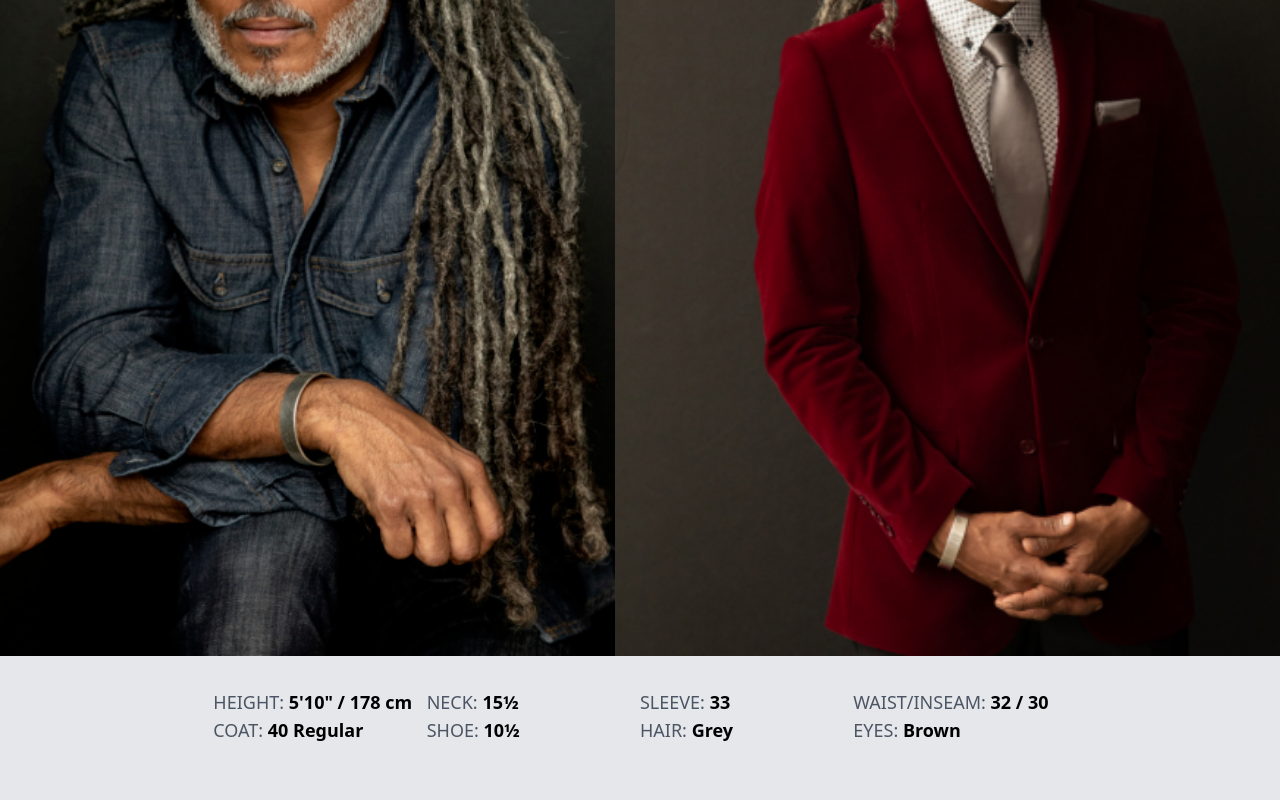
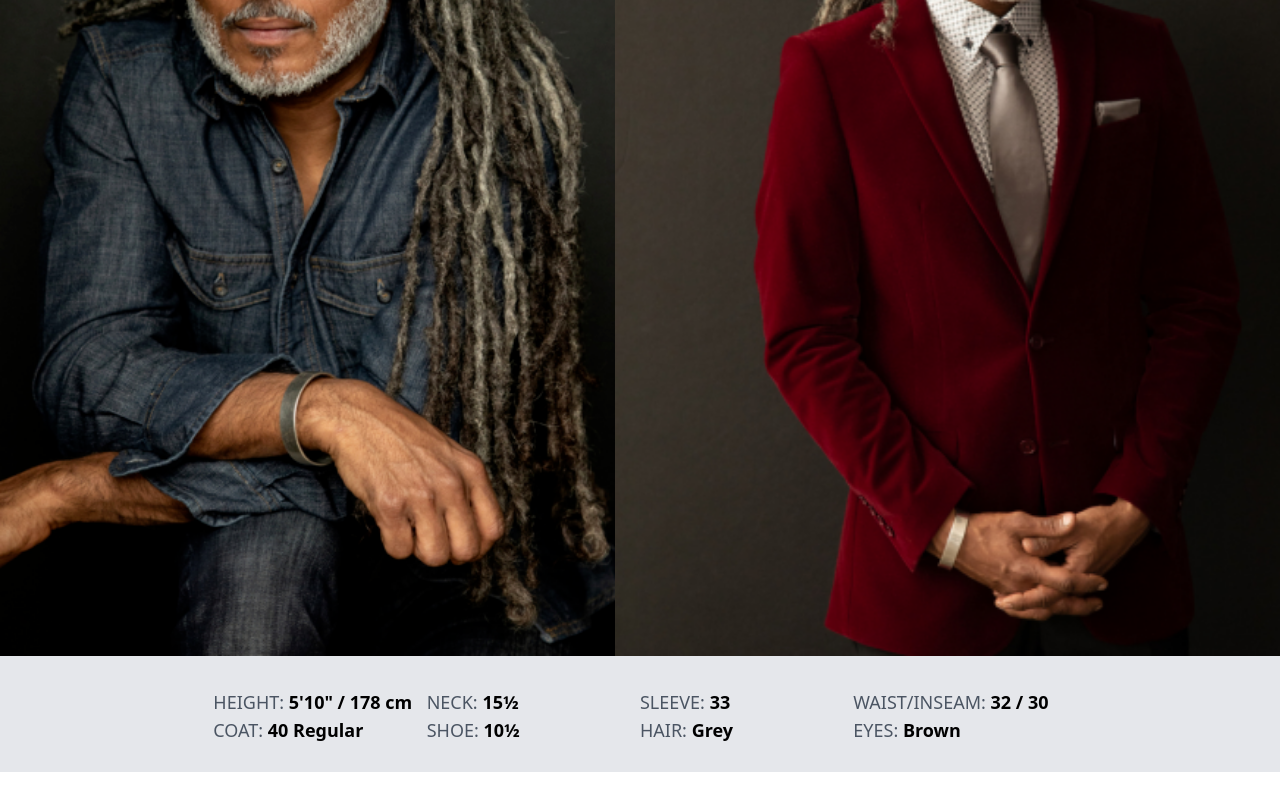
Before and after one commit to knitex202/erick-cedeno, a React (Create React App) app: page / in a window 1280 px wide. Shown: the part 372-1172 px from the top of the page. After the commit the page ends 1144 px from the top, so only its background shows below. Built offline with nearby package versions, Linux system fonts and the light colour scheme.

Commit message:
updated the html description

```diff
--- a/public/index.html
+++ b/public/index.html
@@ -7,7 +7,7 @@
     <meta name="theme-color" content="#000000" />
     <meta
       name="description"
-      content="Web site created using create-react-app"
+      content="Erick Cedeno's personal website. A place to showcase my work."
     />
     <link rel="apple-touch-icon" href="%PUBLIC_URL%/logo192.png" />
     <!--
--- a/src/components/Landing.js
+++ b/src/components/Landing.js
@@ -23,7 +23,7 @@ function Landing() {
           <Card info={data} />
         </div>
       </div>
-      <div className="flex flex-row w-2/3 self-center mb-8">
+      <div className="flex flex-row w-2/3 self-center ">
         <div className="grid grid-cols-2 lg:grid-cols-4 w-full text-xs lg:text-lg text-gray-600">
           <div>
             <p>
@@ -59,9 +59,9 @@ function Landing() {
               EYES: <span className="font-bold text-black">Brown</span>{" "}
             </p>
           </div>
+          <br/>
         </div>
       </div>
-      <br/>
     </div>
   );
 }
```
